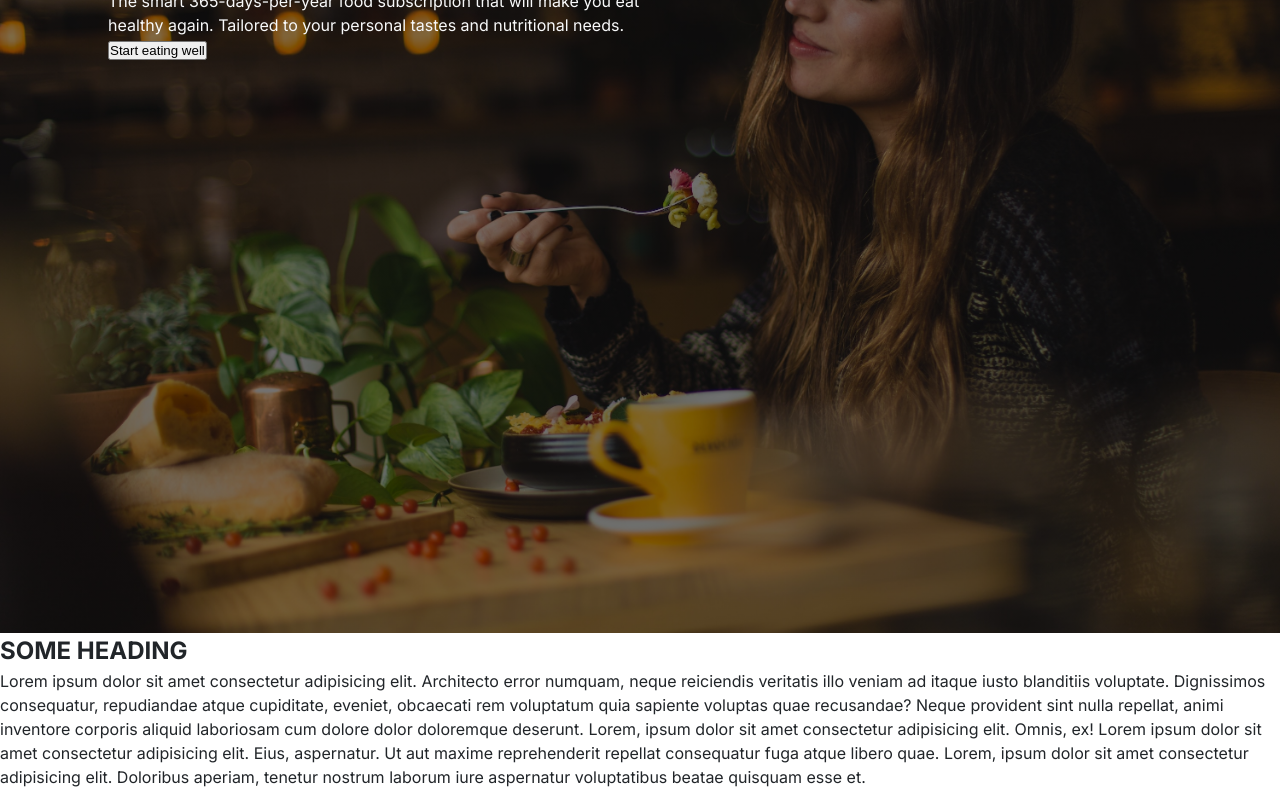
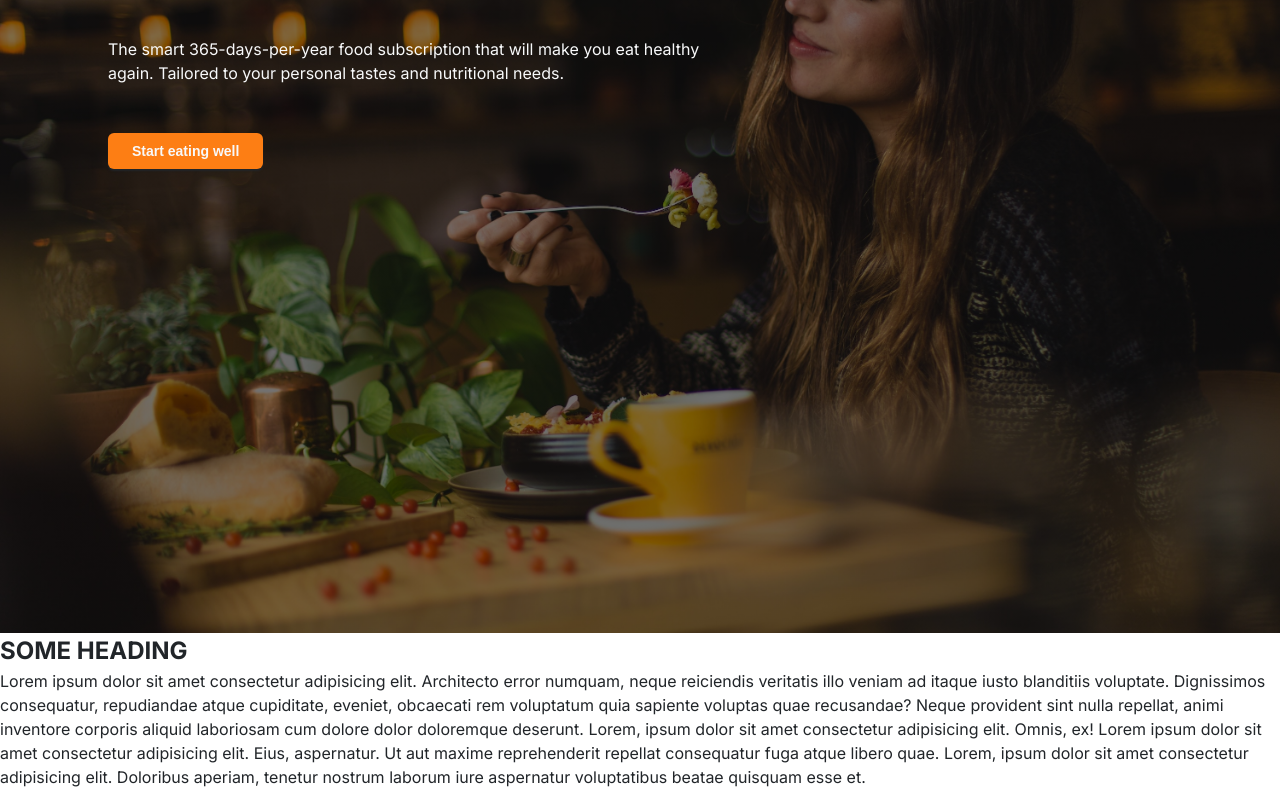
Before and after one commit to volkante/hero, a plain HTML site: page index.html in a window 1280 px wide. Shown: the part 167-956 px from the top of the page. Drawn offline with Linux system fonts and the light colour scheme.

Commit message:
Update button styling and adjust main section layout for improved design

```diff
--- a/index.html
+++ b/index.html
@@ -24,7 +24,7 @@
           The smart 365-days-per-year food subscription that will make you eat
           healthy again. Tailored to your personal tastes and nutritional needs.
         </p>
-        <button>Start eating well</button>
+        <button class="btn btn--start">Start eating well</button>
       </main>
     </header>
     <section>
--- a/style.css
+++ b/style.css
@@ -1,5 +1,5 @@
 /*
-MAIN COLOR: #e67700;
+MAIN COLOR: #fd7e14
 GRAY COLOR on image: #f8f9fa
 GRAY COLOR on text: #212529
 */
@@ -21,17 +21,13 @@ nav {
   justify-content: space-between;
 }
 
-main {
-  width: 50%;
-}
-
 nav a:link,
 nav a:active,
 nav a:visited {
   text-decoration: none;
-  color: #f8f9fa;
   font-weight: 700;
   font-size: 16px;
+  color: #f8f9fa;
 }
 
 header {
@@ -44,3 +40,22 @@ header {
   background-size: cover;
   color: #f8f9fa;
 }
+
+main {
+  max-width: 60%;
+  display: flex;
+  flex-direction: column;
+  gap: 48px;
+}
+
+.btn--start {
+  padding: 10px 24px;
+  background-color: #fd7e14;
+  align-self: start;
+  border: none;
+  border-radius: 6px;
+  color: #f8f9fa;
+  font-size: 14px;
+  font-weight: 600;
+  box-shadow: 0px 2px 2px #212529;
+}
```
